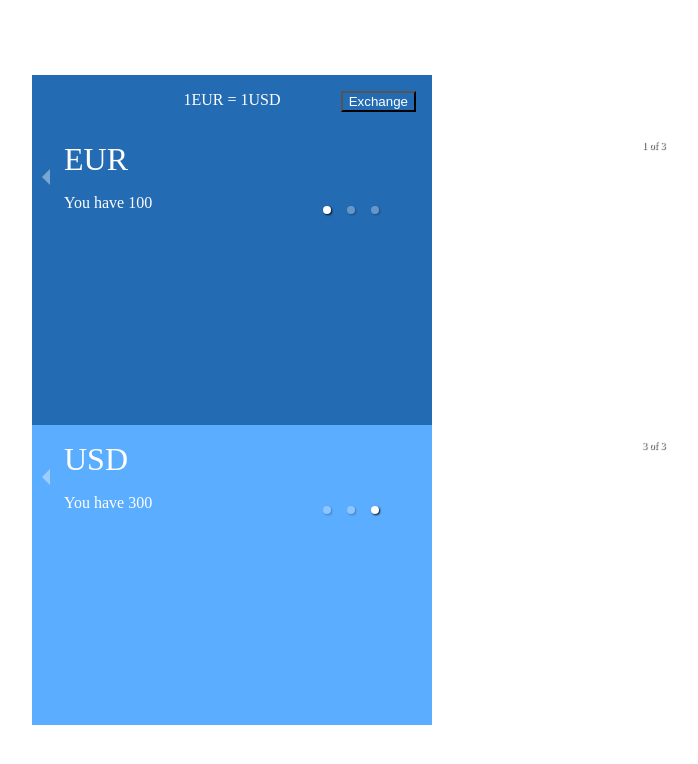
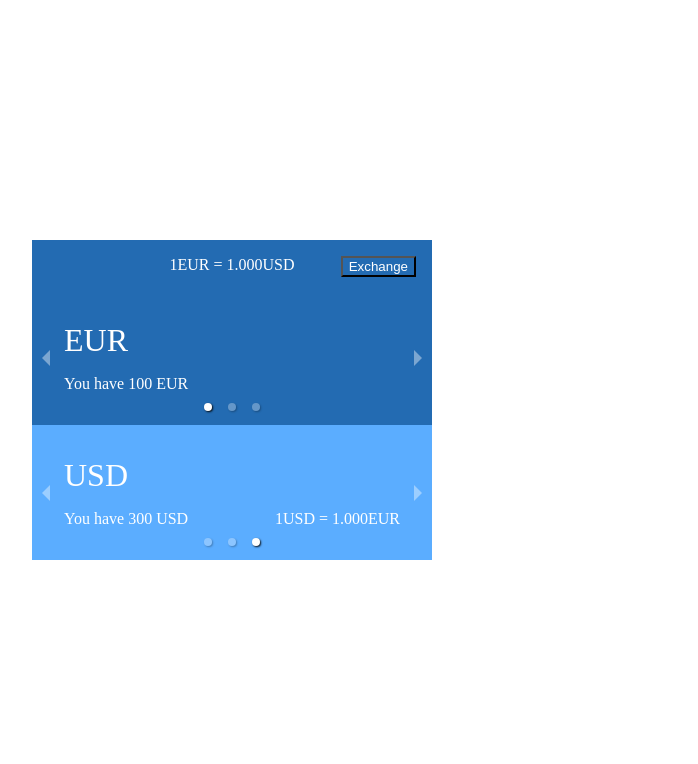
Before and after one commit to sambilov/exchanger, a React (Create React App) app: page / in a window 1280 px wide. Shown: the top 764 px of the page, without its empty margins (408-1106 px from the left). Built offline with nearby package versions, Linux system fonts and the light colour scheme; no server answers.

Commit message:
style fixes

```diff
--- a/src/components/Card/index.js
+++ b/src/components/Card/index.js
@@ -3,23 +3,31 @@
 import * as React from 'react';
 import styled from 'styled-components';
 import type { Currency } from '../../typeDefinitions';
+import { formatNumber } from '../../helpers';
 
 type Props = {
     currency: Currency,
+    converRate?: number,
+    anotherCurrencyKey?: string,
+    style?: Object,
 };
 
 export default (props: Props) => {
-    const { currency: { amount, key } } = props;
+    const { currency: { amount, key }, converRate, anotherCurrencyKey, style } = props;
 
     return (
-        <Container>
+        <Container style={style}>
             <Section main>
                 <Item>{key}</Item>
                 <Item></Item>
             </Section>
             <Section>
-                <Item>You have {amount}</Item>
-                <Item>test</Item>
+                <Item>You have {amount} {key}</Item>
+                {
+                    anotherCurrencyKey
+                        ? <Item>1{key} = {formatNumber(converRate)}{anotherCurrencyKey}</Item>
+                        : null
+                }
             </Section>
         </Container>
     );
@@ -29,7 +37,7 @@ const Container = styled.div`
     flex: 1;
     display: flex;
     flex-direction: column;
-    padding: 1rem 2rem;
+    padding: 2rem;
 `;
 
 const Section = styled.div`
--- /dev/null
+++ b/src/containers/Exchanger/index.css
@@ -0,0 +1,3 @@
+.carousel .slide {
+    background: transparent;
+}
--- a/src/containers/Exchanger/index.js
+++ b/src/containers/Exchanger/index.js
@@ -7,13 +7,16 @@ import styled from 'styled-components';
 import { Carousel } from 'react-responsive-carousel';
 import 'react-responsive-carousel/lib/styles/carousel.min.css';
 import { setConvertCurrencies, startConverRatePolling, endConverRatePolling } from '../../actions/actionCreators';
-import { exchangerSelector, currenciesIndexSelector } from '../../selectors/exchanger';
+import { exchangerSelector, currenciesIndexSelector, reverseConvertRateSelector } from '../../selectors/exchanger';
 import type { Currency } from '../../typeDefinitions';
 import Card from '../../components/Card';
+import { formatNumber } from '../../helpers';
+import './index.css';
 
 const MAIN_BACKGROUD = '#236bb2';
 const AUXILARY_BACKGROUND = '#5badff';
 const FONT_COLOR = '#ffffff';
+const WIDTH = 400;
 
 type Props = {
     dispatch: Dispatch<*>,
@@ -23,7 +26,7 @@ type Props = {
     initialCurrencyKey: string,
     targetCurrencyKey: string,
     convertRate: number,
-    sameCurrency: boolean,
+    reverseConverRate: number,
 };
 
 class Exchanger extends React.Component<Props> {
@@ -57,18 +60,18 @@ class Exchanger extends React.Component<Props> {
     };
 
     renderSection = (selectedItemIndex: number, isInitial: boolean = false) => {
-        const { currencies } = this.props;
+        const { currencies, initialCurrencyKey, reverseConverRate } = this.props;
 
         return (
             <Section isInitial={isInitial}>
                 <Carousel
-                    // wrapAround
-                    // afterSlide={slideIndex => this.handleBeforeSlide(isInitial, slideIndex)}
-                    // slideIndex={slideIndex}
                     style={{
                         flex: 1,
+                        backgroundColor: isInitial ? MAIN_BACKGROUD : AUXILARY_BACKGROUND,
                     }}
+                    width={400}
                     showThumbs={false}
+                    showStatus={false}
                     infiniteLoop
                     onChange={slideIndex => this.handleCarouselChange(isInitial, slideIndex)}
                     selectedItem={selectedItemIndex}
@@ -76,9 +79,41 @@ class Exchanger extends React.Component<Props> {
                     {currencies.map(currency => (<Card
                         key={currency.key}
                         currency={currency}
+                        {
+                            ...isInitial ? {} : {
+                                anotherCurrencyKey: initialCurrencyKey,
+                                converRate: reverseConverRate
+                            }
+                        }
                     />))}
                 </Carousel>
             </Section>
+        );
+    };
+
+    renderHead = () => {
+        const { initialCurrencyKey, targetCurrencyKey, convertRate } = this.props;
+        const sameCurrency = initialCurrencyKey === targetCurrencyKey;
+
+        return (
+            <Head>
+                <Text>1{initialCurrencyKey} = {formatNumber(convertRate)}{targetCurrencyKey}</Text>
+                <ExchangeButton
+                    onClick={this.handleExchangeButtonClick}
+                    disabled={sameCurrency}
+                >Exchange</ExchangeButton>
+            </Head>
+        );
+    };
+
+    renderBody = () => {
+        const { initialIndex, targetIndex } = this.props;
+
+        return (
+            <Body>
+                {this.renderSection(initialIndex, true)}
+                {this.renderSection(targetIndex)}
+            </Body>
         );
     };
 
@@ -94,38 +129,34 @@ class Exchanger extends React.Component<Props> {
         const sameCurrency = initialCurrencyKey === targetCurrencyKey;
 
         return (
-            <HorizontalContainer>
-                <VerticalContainer>
-                    <Head>
-                        <Text>1{initialCurrencyKey} = {convertRate}{targetCurrencyKey}</Text>
-                        <ExchangeButton
-                            onClick={this.handleExchangeButtonClick}
-                            disabled={sameCurrency}
-                        >Exchange</ExchangeButton>
-                    </Head>
-                    <Body>
-
-                        {this.renderSection(initialIndex, true)}
-                        {this.renderSection(targetIndex)}
-                    </Body>
-                </VerticalContainer>
-            </HorizontalContainer>
+            <HorizontalWrapper>
+                <VerticalWrapper>
+                    <Container>
+                        {this.renderHead()}
+                        {this.renderBody()}
+                    </Container>
+                </VerticalWrapper>
+            </HorizontalWrapper>
         );
     }
 
 }
 
-const HorizontalContainer = styled.div`
+const HorizontalWrapper = styled.div`
     display: flex;
     flex-direction: row;
     justify-content: center;
     flex: 1;
 `;
 
-const VerticalContainer = styled.div`
+const VerticalWrapper = styled.div`
     display: flex;
     flex-direction: column;
     justify-content: center;
+`;
+
+const Container = styled.div`
+    width: ${WIDTH}px;
 `;
 
 const Head = styled.div`
@@ -147,8 +178,6 @@ const ExchangeButton = styled.button`
 `;
 
 const Body = styled.div`
-    width: 400px;
-    height: 600px;
     display: flex;
     flex-direction: column;
     background-color: ${MAIN_BACKGROUD};
@@ -165,6 +194,7 @@ function mapStateToProps(state) {
     return {
         ...exchangerSelector(state),
         ...currenciesIndexSelector(state),
+        reverseConverRate: reverseConvertRateSelector(state),
     };
 }
 
--- a/src/helpers/index.js
+++ b/src/helpers/index.js
@@ -7,3 +7,9 @@ export function getRateUrl(currency) {
 
     return `${rateUrl}?base=${currency}`;
 }
+
+export function formatNumber(number: number, mantissaLength: number = 3) {
+    const formatted = number.toFixed(mantissaLength);
+
+    return formatted;
+}
--- a/src/selectors/exchanger.js
+++ b/src/selectors/exchanger.js
@@ -4,6 +4,16 @@ import { createSelector } from 'reselect';
 import { create } from 'domain';
 
 export const exchangerSelector = (state: Object) => state.exchanger;
+
+export const reverseConvertRateSelector = createSelector(
+    [exchangerSelector],
+    (exchangerState: Object) => {
+        const { convertRate } = exchangerState;
+        const reverseConvertRate = 1/convertRate;
+
+        return reverseConvertRate;
+    },
+);
 
 export const currenciesIndexSelector = createSelector(
     [exchangerSelector],
```
